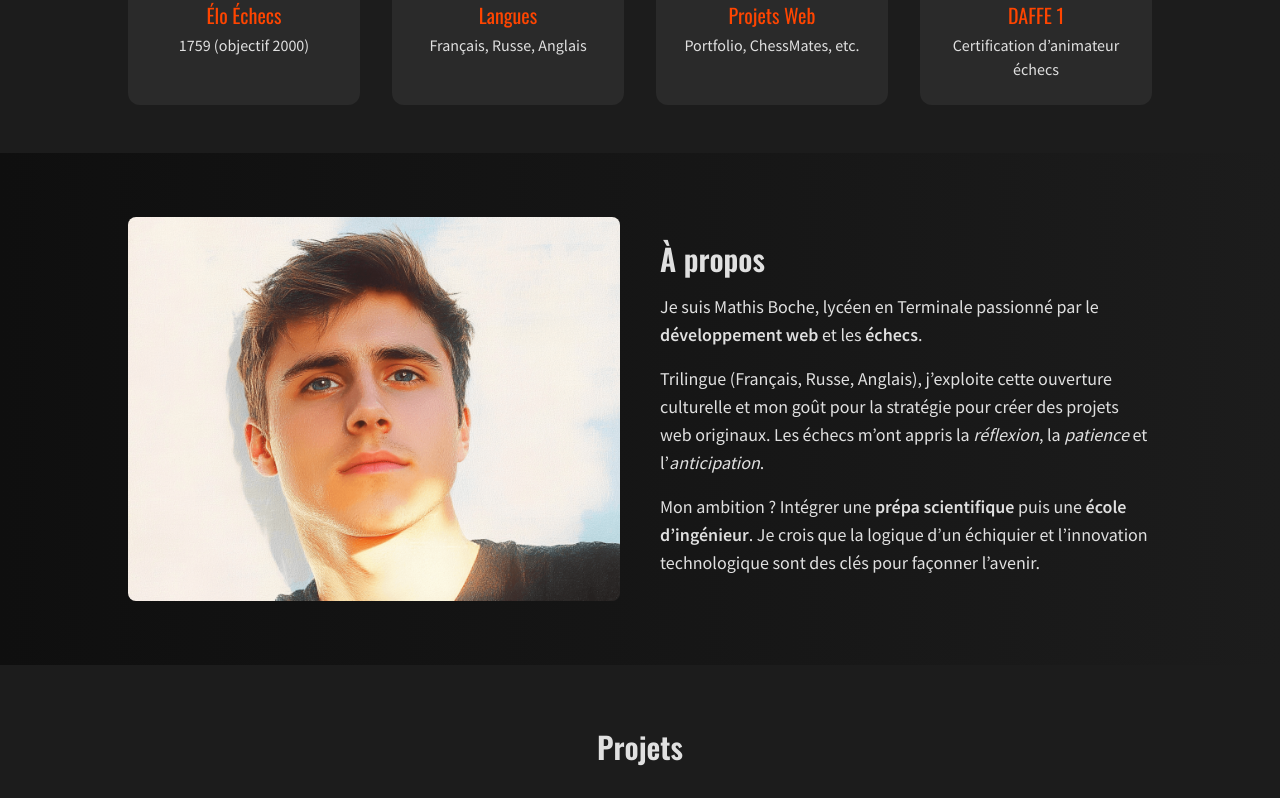
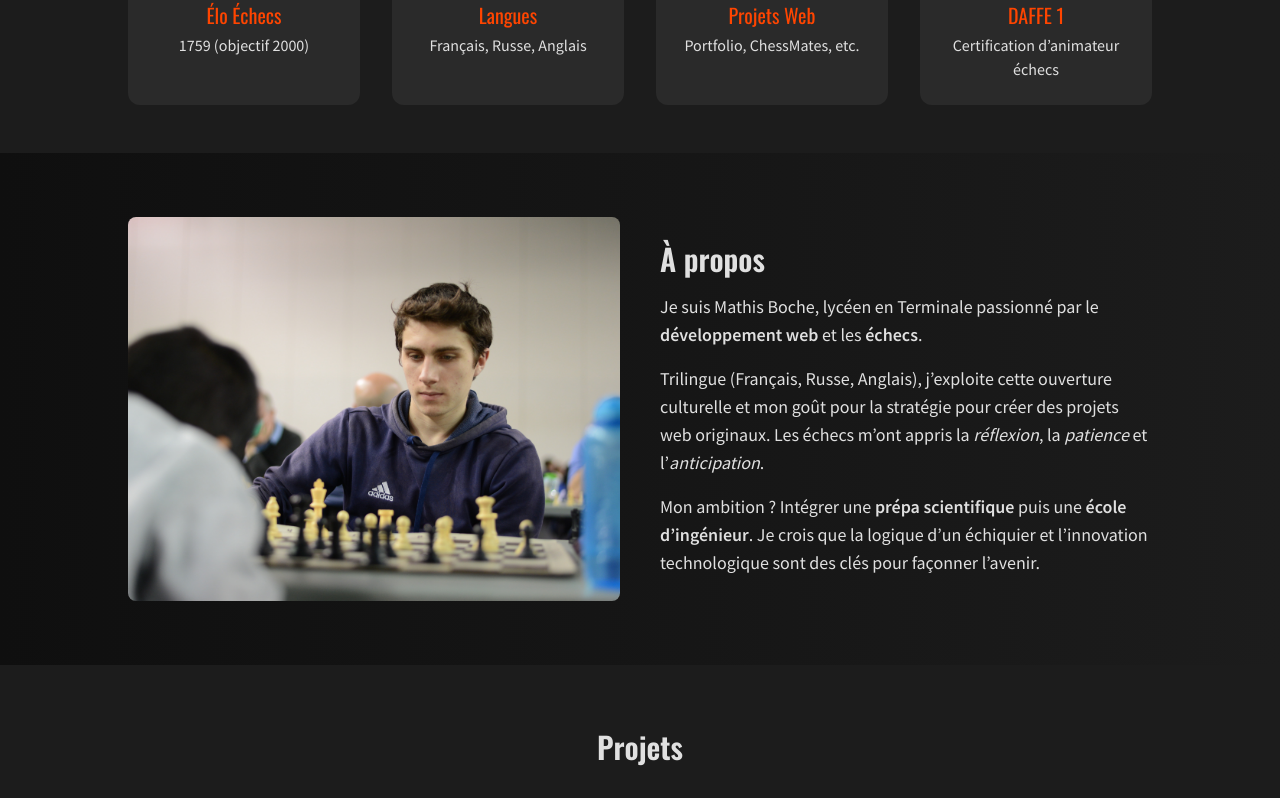
Before and after one commit to mathisboche/website-2.0, a Next.js app: page / in a window 1280 px wide. Shown: the part 523-1321 px from the top of the page. Built offline with nearby package versions, Linux system fonts and the light colour scheme.

Commit message:
autre image à la place de celle IA, celle de moi echecs

```diff
--- a/app/page.tsx
+++ b/app/page.tsx
@@ -121,7 +121,7 @@ export default function HomePage() {
           <div className="relative w-full h-72 md:h-96 overflow-hidden rounded-lg">
             {/* Placeholder Midjourney portrait abstr. */}
             <Image
-              src="/images/portrait.png"
+              src="/images/portrait.jpg"
               alt="Portrait de Mathis Boche"
               fill
               className="object-cover"
```
